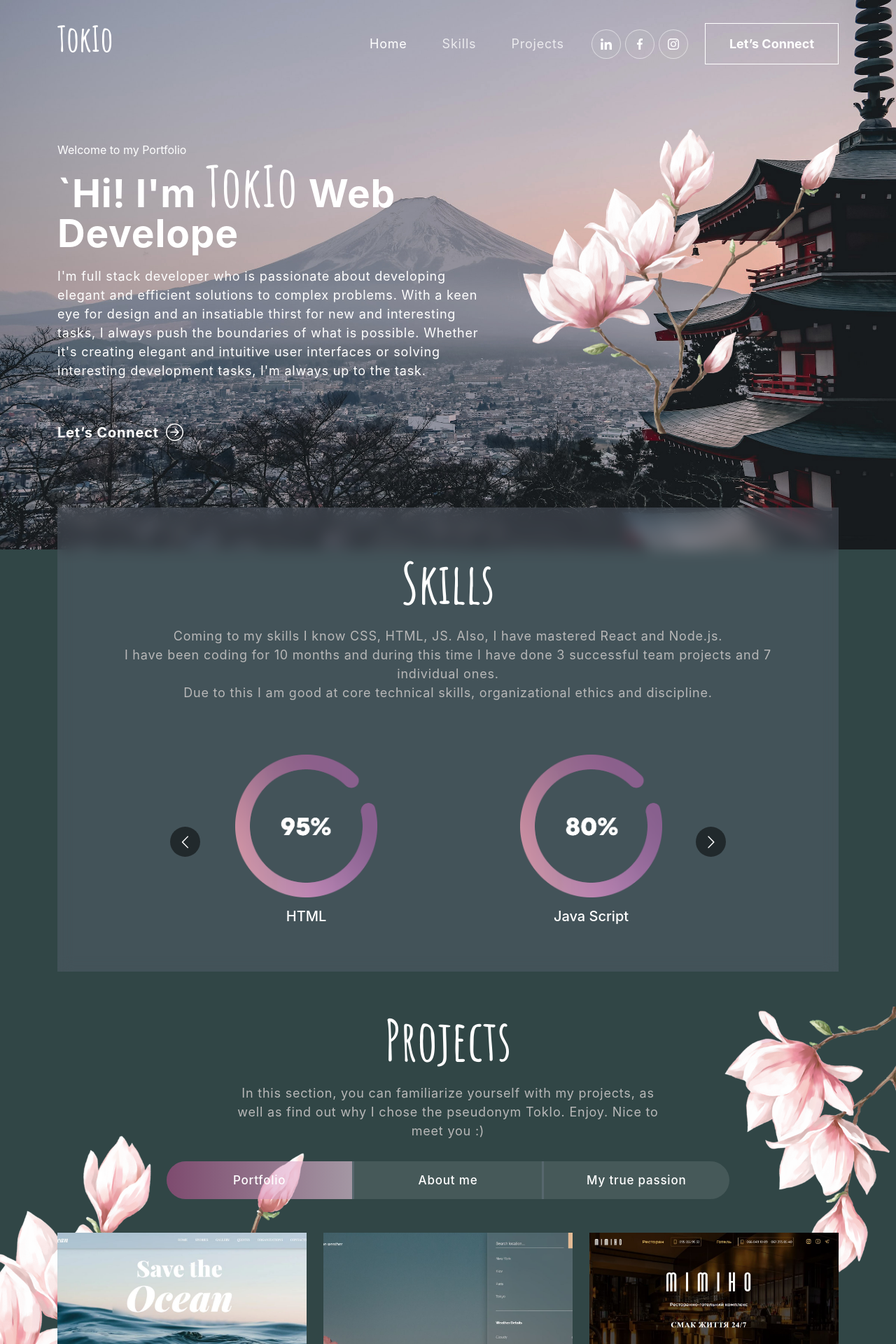
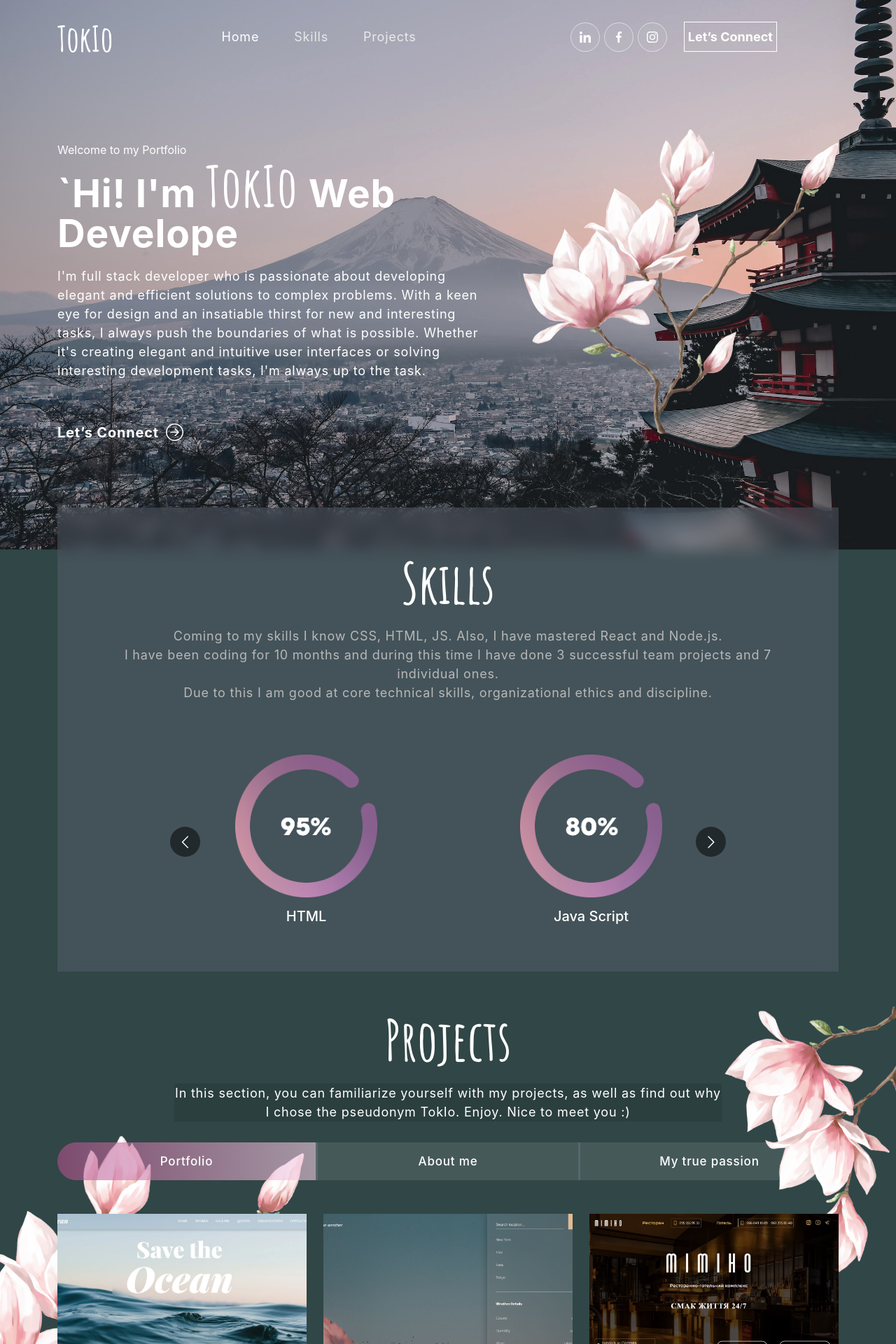
Before and after one commit to Inna-Mykytiuk/Responsive-portfolio-website, a React (Create React App) app: page / in a window 1280 px wide. Shown: the top 1920 px of the page at 70% size. Built offline with nearby package versions, Linux system fonts and the light colour scheme.

Commit message:
update styles

```diff
--- a/src/App.css
+++ b/src/App.css
@@ -194,7 +194,7 @@ span.navbar-text {
   font-weight: 700;
   color: #fff;
   border: 1px solid #fff;
-  padding: 18px 34px;
+  padding: 10px 5px;
   font-size: 18px;
   margin-left: 18px;
   position: relative;
@@ -274,7 +274,7 @@ nav.navbar .navbar-toggler[aria-expanded='true'] .navbar-toggler-icon {
 }
 
 .navbar-toggler {
-  border: none;
+  border: none !important;
 }
 
 /************ Banner Css ************/
@@ -461,16 +461,18 @@ nav.navbar .navbar-toggler[aria-expanded='true'] .navbar-toggler-icon {
 }
 
 .project-text {
-  color: #b8b8b8;
+  /* color: #b8b8b8; */
   font-size: 18px;
   letter-spacing: 0.8px;
   line-height: 1.5em;
   margin: 14px auto 30px auto;
   text-align: center;
-  width: 55%;
+  width: 70%;
+  backdrop-filter: blur(20px);
+  background-color: #24343259;
 }
 .project .nav.nav-pills {
-  width: 72%;
+  /* width: 72%; */
   margin: 0 auto;
   border-radius: 50px;
   background-color: rgb(255 255 255 / 10%);
@@ -491,6 +493,7 @@ nav.navbar .navbar-toggler[aria-expanded='true'] .navbar-toggler-icon {
   position: relative;
   transition: 0.3s ease-in-out;
   text-align: center;
+
   z-index: 0;
 }
 .project .nav.nav-pills .nav-link::before {
@@ -779,3 +782,20 @@ nav.navbar .navbar-toggler[aria-expanded='true'] .navbar-toggler-icon {
 .react-multiple-carousel__arrow--right {
   right: calc(1% + 1px) !important;
 }
+
+.navbar-collapse {
+  display: flex;
+  flex-basis: 100%;
+  flex-grow: 1;
+  align-items: center;
+  justify-content: space-around;
+  padding-bottom: 20px;
+}
+
+.ms-autochange {
+  margin: 5px !important;
+}
+
+/* .row {
+  gap: 20px;
+} */
--- a/src/components/NavBar.js
+++ b/src/components/NavBar.js
@@ -41,7 +41,7 @@ export const NavBar = () => {
             <span className="navbar-toggler-icon"></span>
           </Navbar.Toggle>
           <Navbar.Collapse id="basic-navbar-nav">
-            <Nav className="ms-auto">
+            <Nav className="ms-autochange">
               <Nav.Link
                 href="#home"
                 className={
```
